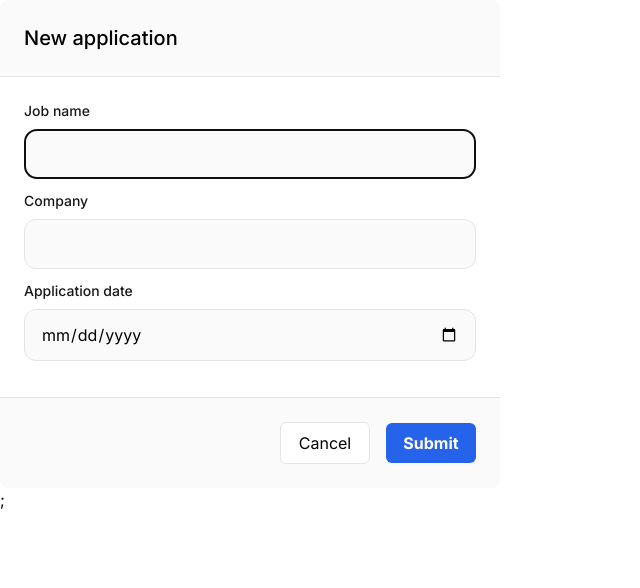
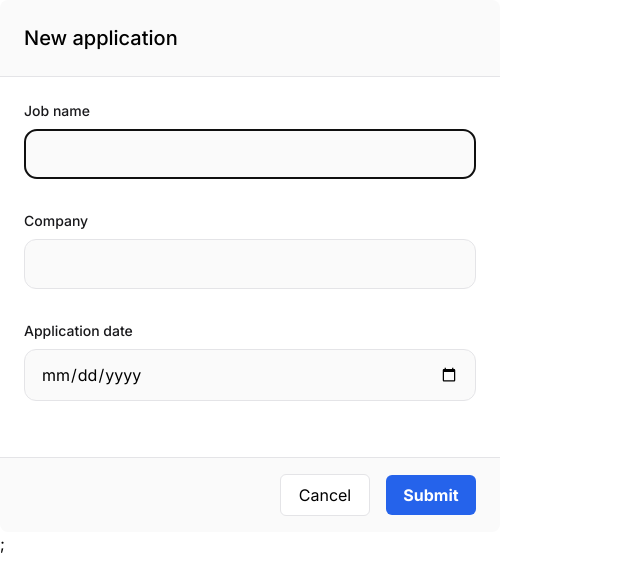
Before and after one commit to JVCDomingues/jobhunter, a Next.js app: page /users/components/NewJobForm in a window 1280 px wide. Shown: the top 588 px of the page, without its empty margins (0-640 px from the left). Built offline with nearby package versions, Linux system fonts and the light colour scheme.

Commit message:
feat(job-form): adding labels

```diff
--- a/src/pages/users/components/NewJobForm/index.tsx
+++ b/src/pages/users/components/NewJobForm/index.tsx
@@ -77,6 +77,7 @@ export default function NewJobForm({
       </div>
 
       <div className="bg-white p-6 flex flex-col">
+        <div className="mb-5 flex flex-col">
           <label
             htmlFor="jobName"
             className="font-normal mb-2 text-sm text-zinc-900"
@@ -92,6 +93,8 @@ export default function NewJobForm({
               handleInputChange(event.target.name, event.target.value)
             }
           />
+        </div>
+        <div className="mb-5 flex flex-col">
           <label
             htmlFor="jobName"
             className="font-normal mb-2 text-sm text-zinc-900"
@@ -105,6 +108,8 @@ export default function NewJobForm({
               handleInputChange(event.target.name, event.target.value)
             }
           />
+        </div>
+        <div className="mb-5 flex flex-col">
           <label
             htmlFor="jobName"
             className="font-normal mb-2 text-sm text-zinc-900"
@@ -120,8 +125,9 @@ export default function NewJobForm({
             }
           />
         </div>
+      </div>
 
-      <div className="p-6 border-t border-zinc-200 bg-zinc-50 flex items-center gap-4 justify-end rounded-b-lg">
+      <div className="py-4 px-6 border-t border-zinc-200 bg-zinc-50 flex items-center gap-4 justify-end rounded-b-lg">
         <button
           className="rounded-md p-2 sm:w-[90px] w-full bg-white border border-zinc-200"
           onClick={handleModalClose}
```
Lines whose indentation alone changed are shown as unchanged.
